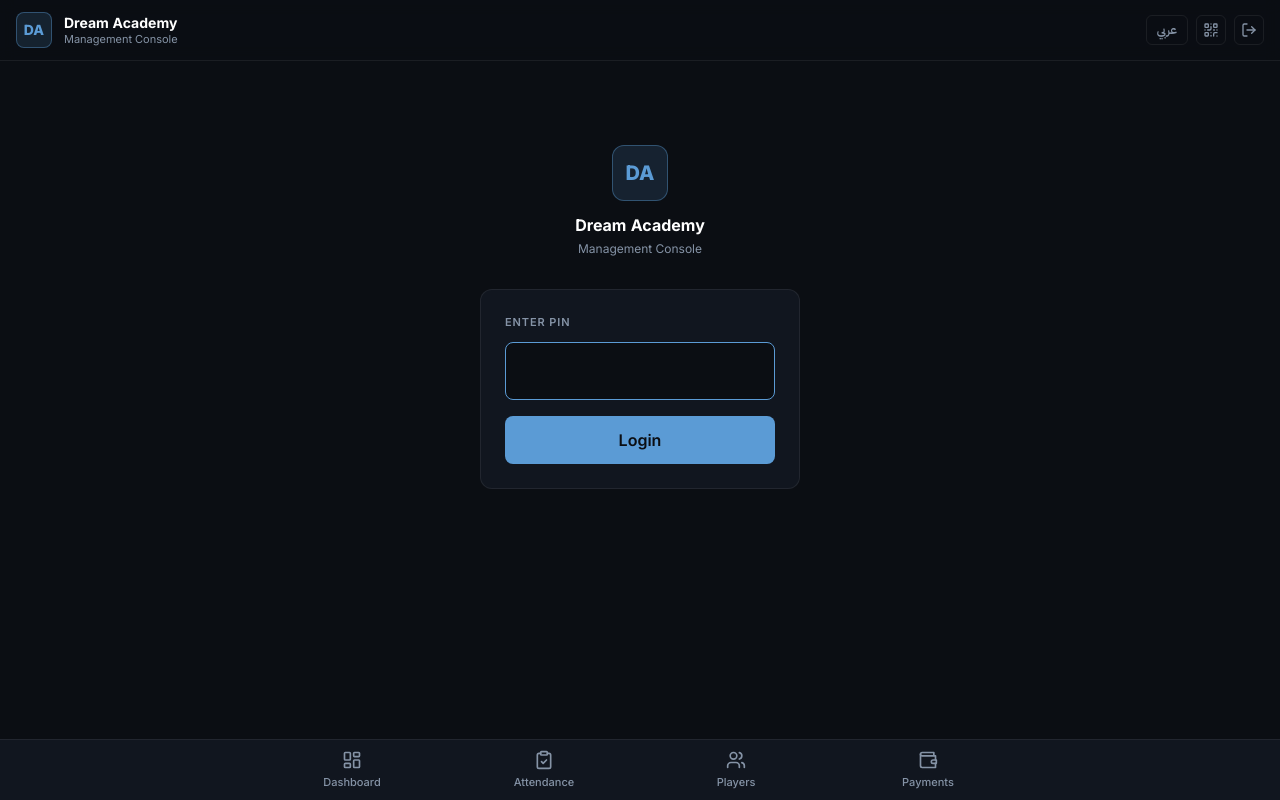
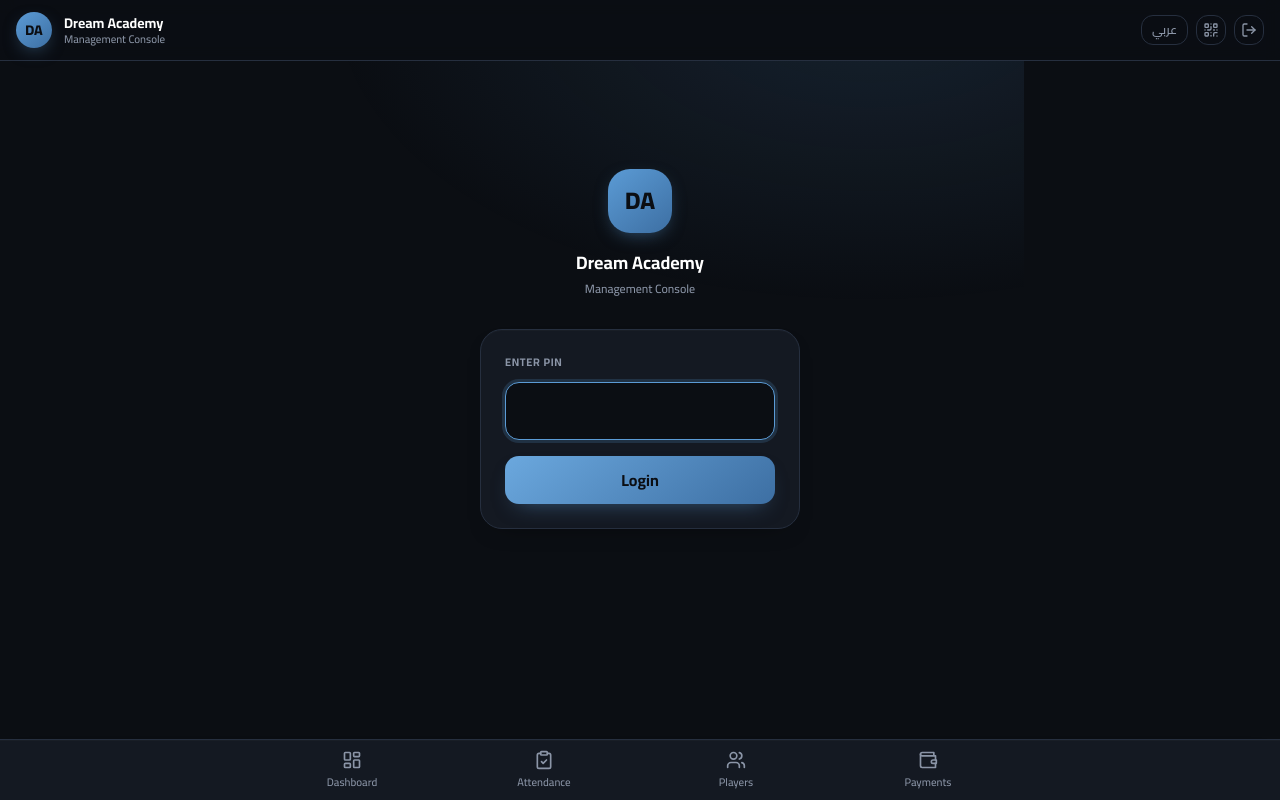
Before and after one commit to YamX-5/Dream-Academy-Bot, a Flask app: page /login in a window 1280 px wide. Run offline with Flask 3, Linux system fonts and the light colour scheme; data comes from the database, SQL or seed files in the repository; data that the repository does not hold is empty; some libraries are stand-ins or nearby versions.

Commit message:
Restyle to match the gym-radar design language
Adopt the look and feel of the gym app: Cairo (Arabic-first) type,
layered dark surfaces (#141922 / #1B2230 / #232C3B) with solid
borders and soft depth shadows, rounder 14-22px radii, gradient
primary buttons with glow, focus-glow inputs, mono tabular numerals,
rise-in page motion, and a gradient brand tile.

Signature components: KPI cards with top accent bar, initial-avatar
circles and pill badges in the players list and player-card header,
and a radial accent glow on the login screen. Dream Academy's blue
stays the accent so it remains on-brand.

Co-Authored-By: Claude Opus 4.8 <noreply@anthropic.com>

```diff
--- a/templates/base.html
+++ b/templates/base.html
@@ -6,29 +6,69 @@
 <title>{% block title %}Dream Academy{% endblock %}</title>
 <link rel="preconnect" href="https://fonts.googleapis.com">
 <link rel="preconnect" href="https://fonts.gstatic.com" crossorigin>
-<link href="https://fonts.googleapis.com/css2?family=Inter:wght@400;500;600;700;800&family=IBM+Plex+Sans+Arabic:wght@400;500;600;700&display=swap" rel="stylesheet">
+<link href="https://fonts.googleapis.com/css2?family=Cairo:wght@400;500;600;700;800&display=swap" rel="stylesheet">
 <script src="https://cdn.tailwindcss.com"></script>
 <script>
 tailwind.config = { theme: { extend: {
-  colors: { bg:'#0B0E13', card:'#11161F', edge:'rgba(255,255,255,0.07)',
-            accent:'#5B9BD5', accent2:'#3D6FA3', ink:'#E8EDF4', dim:'#8593A6' },
-  fontFamily: { sans: ['Inter','IBM Plex Sans Arabic','Segoe UI','sans-serif'] }
+  colors: {
+    bg:'#0B0E13', card:'#141922', card2:'#1B2230', card3:'#232C3B',
+    edge:'#262F3F', edge2:'#1E2634',
+    accent:'#5B9BD5', accent2:'#3D6FA3', ink:'#E9EEF6', dim:'#8B95A7', faint:'#5C6678',
+    ok:'#34C759', warn:'#F5A623', bad:'#F04438', violet:'#8B5CF6', wa:'#25D366'
+  },
+  fontFamily: { sans: ['Cairo','Segoe UI','system-ui','sans-serif'] },
+  borderRadius: { DEFAULT:'10px', md:'12px', lg:'14px', xl:'18px', '2xl':'22px', '3xl':'26px' }
 }}}
 </script>
 <style>
-  body { background:#0B0E13; color:#E8EDF4; -webkit-tap-highlight-color: transparent;
-         font-feature-settings: 'tnum'; }
-  .navlink { color:#8593A6; transition: color .15s; }
-  .navlink.active, .navlink:hover { color:#5B9BD5; }
+  body { background:#0B0E13; color:#E9EEF6; font-weight:500; letter-spacing:0;
+         -webkit-font-smoothing:antialiased; -webkit-tap-highlight-color: transparent; }
+  h1,h2,h3,h4 { letter-spacing:0; }
+  /* soft depth on every surface card — the gym-radar feel */
+  .bg-card { box-shadow: 0 1px 0 rgba(255,255,255,.02) inset, 0 10px 26px -18px rgba(0,0,0,.65); }
+  /* gradient primary + glow (only solid accent buttons, not tinted badges) */
+  .bg-accent { background-image: linear-gradient(140deg, #6BA8DE, #3D6FA3);
+               box-shadow: 0 10px 22px -12px rgba(91,155,213,.55); }
+  .bg-accent:hover { filter: brightness(1.06); }
+  /* focus glow */
+  input:focus, select:focus, textarea:focus { box-shadow: 0 0 0 3px rgba(91,155,213,.18); }
   input, select, textarea { color-scheme: dark; }
-  ::placeholder { color:#5a6b80; }
-  .num { font-variant-numeric: tabular-nums; }
-  .label-xs { font-size:11px; letter-spacing:.08em; text-transform:uppercase; color:#8593A6; font-weight:600; }
+  ::placeholder { color:#5C6678; }
+  /* numbers/phones: mono + tabular, always LTR */
+  .num { font-family: ui-monospace,'SF Mono',Menlo,Consolas,monospace; font-variant-numeric: tabular-nums;
+         direction: ltr; unicode-bidi: isolate; }
+  .label-xs { font-size:11px; letter-spacing:.06em; text-transform:uppercase; color:#8B95A7; font-weight:700; }
   button, a, select, input[type=date], input[type=file] { cursor:pointer; }
   summary { list-style:none; }
   summary::-webkit-details-marker { display:none; }
   details[open] > summary .group-open\:rotate-180 { transform: rotate(180deg); }
-  @media (prefers-reduced-motion: reduce) { * { transition:none!important; animation:none!important; } }
+  /* bottom-nav active accent */
+  .navlink { color:#8B95A7; transition: color .15s; position:relative; }
+  .navlink.active, .navlink:hover { color:#5B9BD5; }
+  .navlink.active::before { content:''; position:absolute; top:0; inset-inline-start:50%; transform:translateX(-50%);
+    width:26px; height:3px; border-radius:0 0 4px 4px; background:#5B9BD5; }
+  /* avatar (initials) */
+  .av { flex:none; display:grid; place-items:center; border-radius:50%; font-weight:800; color:#fff;
+        width:38px; height:38px; font-size:14px; }
+  /* pill badges */
+  .pill { display:inline-flex; align-items:center; gap:5px; font-size:11px; font-weight:800;
+          padding:3px 10px; border-radius:999px; white-space:nowrap; }
+  .pill-ok{color:#34C759;background:rgba(52,199,89,.14)} .pill-warn{color:#F5A623;background:rgba(245,166,35,.15)}
+  .pill-bad{color:#F04438;background:rgba(240,68,56,.14)} .pill-sky{color:#5B9BD5;background:rgba(91,155,213,.16)}
+  .pill-violet{color:#8B5CF6;background:rgba(139,92,246,.15)} .pill-muted{color:#8B95A7;background:#232C3B}
+  /* KPI card with top accent bar */
+  .kpi { position:relative; overflow:hidden; }
+  .kpi::before { content:''; position:absolute; top:0; inset-inline-start:0; width:100%; height:3px;
+    background:linear-gradient(90deg,#5B9BD5,#3D6FA3); opacity:.9; }
+  .kpi.kpi-warn::before { background:#F5A623; } .kpi.kpi-bad::before { background:#F04438; }
+  .kpi.kpi-ok::before { background:#34C759; }
+  /* brand tile */
+  .brand-logo { background:linear-gradient(140deg,#5B9BD5,#3D6FA3); color:#0B0E13;
+                box-shadow:0 6px 18px -6px rgba(91,155,213,.5); }
+  /* rise-in on load */
+  .rise { opacity:0; transform:translateY(10px); animation:rise .45s cubic-bezier(.2,.8,.2,1) forwards; }
+  @keyframes rise { to { opacity:1; transform:none; } }
+  @media (prefers-reduced-motion: reduce) { *, .rise { animation:none!important; transition:none!important; opacity:1!important; transform:none!important; } }
 </style>
 {% block head %}{% endblock %}
 </head>
@@ -36,7 +76,7 @@ tailwind.config = { theme: { extend: {
 {% from "_icons.html" import icon %}
 <header class="sticky top-0 z-40 bg-bg/95 backdrop-blur border-b border-edge px-4 py-3 flex items-center justify-between">
   <a href="/" class="flex items-center gap-3">
-    <span class="w-9 h-9 rounded-lg bg-accent/15 border border-accent/40 text-accent grid place-items-center font-extrabold text-sm">DA</span>
+    <span class="brand-logo w-9 h-9 rounded-xl grid place-items-center font-extrabold text-sm">DA</span>
     <span class="leading-tight">
       <span class="block font-bold text-white text-sm">Dream Academy</span>
       <span class="block text-dim text-[11px]">{{ t('console_sub') }}</span>
@@ -56,7 +96,7 @@ tailwind.config = { theme: { extend: {
   </div>
 </header>
 
-<main class="max-w-3xl mx-auto px-3 py-4">
+<main class="max-w-3xl mx-auto px-3 py-4 rise">
 {% block content %}{% endblock %}
 </main>
 
--- a/templates/login.html
+++ b/templates/login.html
@@ -1,16 +1,24 @@
 {% extends "base.html" %}
 {% block title %}{{ t('login_btn') }} — Dream Academy{% endblock %}
 {% block content %}
-<div class="flex flex-col items-center justify-center min-h-[60vh] text-center">
-  <span class="w-14 h-14 rounded-xl bg-accent/15 border border-accent/40 text-accent grid place-items-center font-extrabold text-xl mb-3">DA</span>
-  <div class="text-white font-bold mb-1">Dream Academy</div>
+<div class="login-glow flex flex-col items-center justify-center min-h-[68vh] text-center">
+  <span class="brand-logo w-16 h-16 rounded-2xl grid place-items-center font-extrabold text-2xl mb-4">DA</span>
+  <div class="text-white font-bold text-lg mb-1">Dream Academy</div>
   <div class="text-dim text-xs mb-8">{{ t('console_sub') }}</div>
-  <form method="post" class="bg-card rounded-xl p-6 w-full max-w-xs border border-edge">
+  <form method="post" class="bg-card rounded-2xl p-6 w-full max-w-xs border border-edge">
     <label for="pin" class="label-xs block mb-3 text-start">{{ t('enter_pin') }}</label>
     <input id="pin" name="pin" type="password" inputmode="numeric" pattern="[0-9]*" maxlength="8" autofocus
-           class="w-full text-center text-2xl tracking-[0.4em] bg-bg border border-edge rounded-lg py-3 mb-4 focus:border-accent outline-none transition" />
-    {% if error %}<div class="text-red-400 text-sm mb-3" role="alert">{{ error }}</div>{% endif %}
-    <button class="w-full bg-accent hover:bg-accent2 text-bg font-semibold py-3 rounded-lg transition">{{ t('login_btn') }}</button>
+           class="w-full text-center text-2xl tracking-[0.4em] num bg-bg border border-edge rounded-lg py-3 mb-4 focus:border-accent outline-none transition" />
+    {% if error %}<div class="text-bad text-sm mb-3" role="alert">{{ error }}</div>{% endif %}
+    <button class="w-full bg-accent text-bg font-bold py-3 rounded-lg transition">{{ t('login_btn') }}</button>
   </form>
 </div>
 {% endblock %}
+
+{% block head %}
+<style>
+  .login-glow { position: relative; }
+  .login-glow::before { content:''; position:fixed; inset:0; z-index:-1; pointer-events:none;
+    background: radial-gradient(900px 500px at 80% -10%, rgba(91,155,213,.14), transparent 60%); }
+</style>
+{% endblock %}
```
Also changed, not shown: templates/dashboard.html (+9 -9 lines), templates/player_card.html (+10 -6 lines), templates/players.html (+17 -13 lines).
